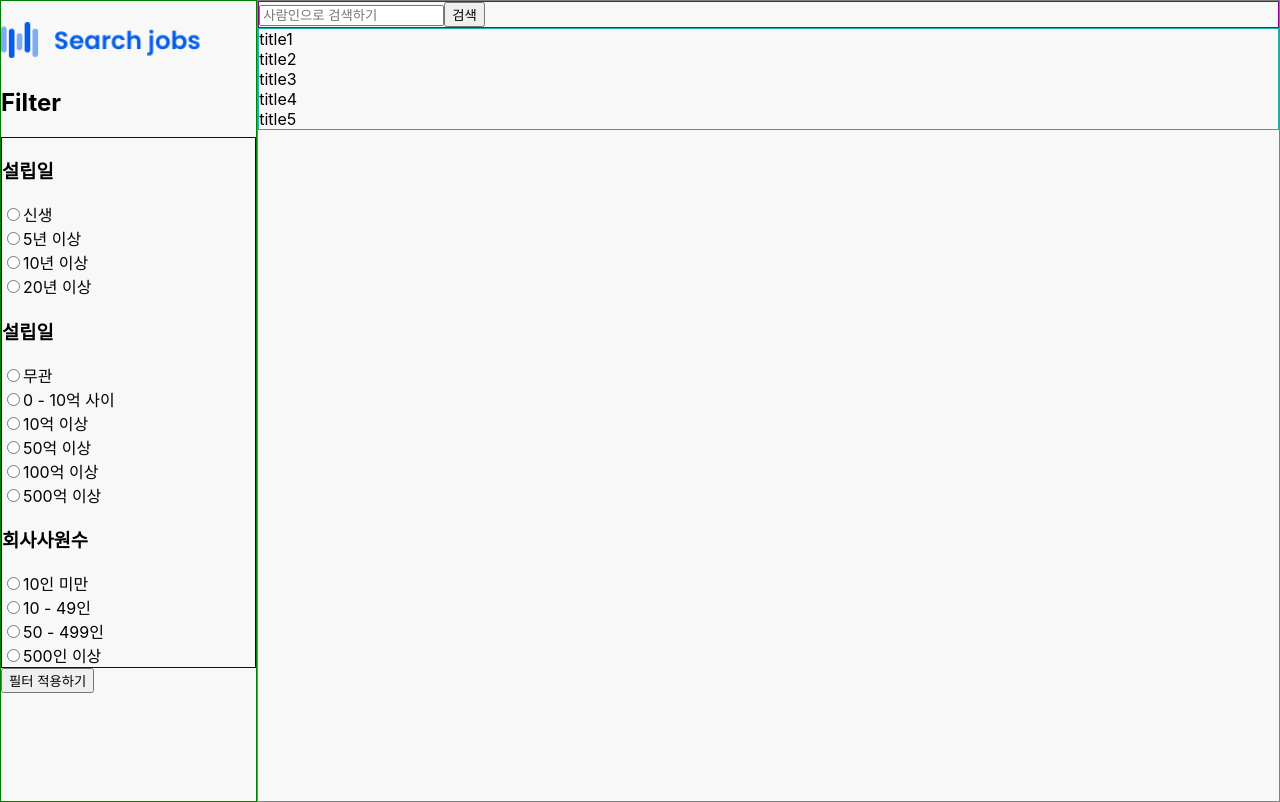
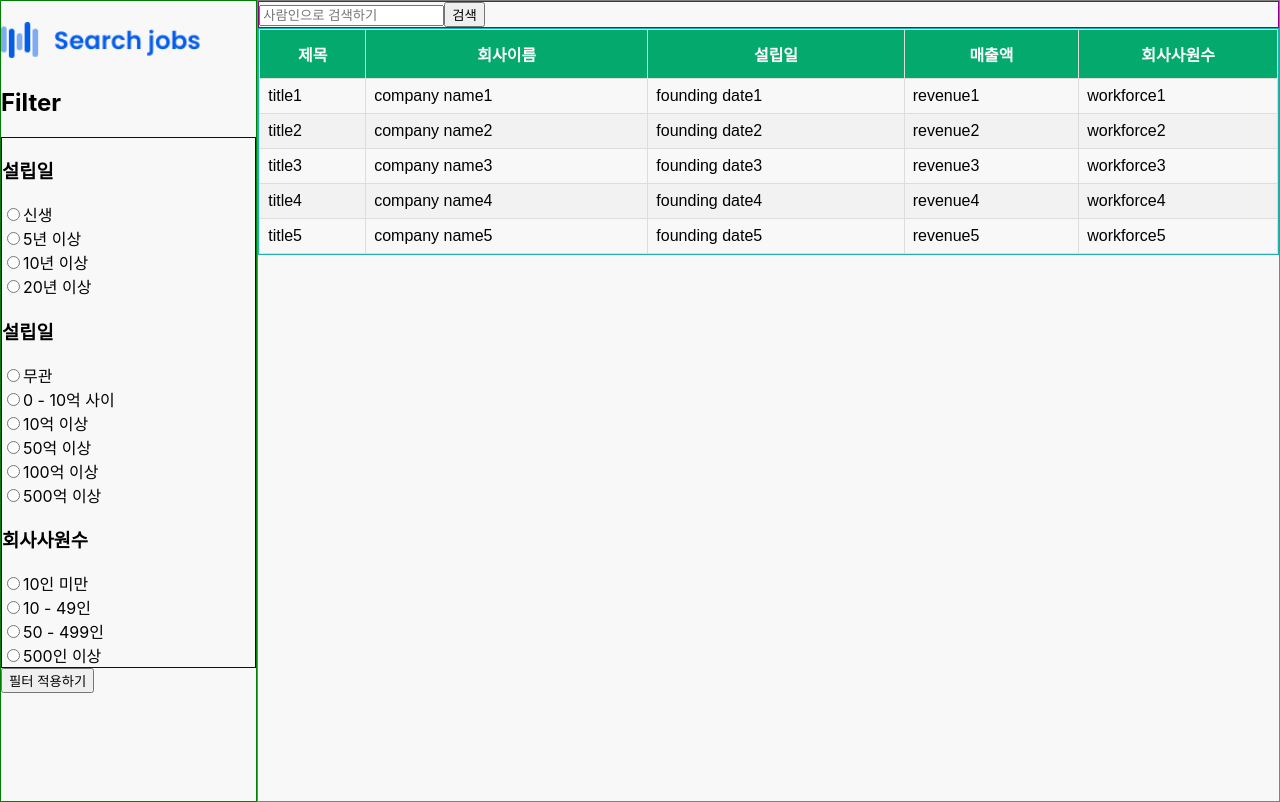
Before and after one commit to hyeonahc/job-search, a React (Create React App) app in the folder front/: page / in a window 1280 px wide. Built offline with nearby package versions, Linux system fonts and the light colour scheme.

Commit message:
create table and render data

```diff
--- a/front/package.json
+++ b/front/package.json
@@ -9,7 +9,8 @@
     "react": "^17.0.2",
     "react-dom": "^17.0.2",
     "react-scripts": "5.0.0",
-    "sass": "^1.45.1",
+    "react-table": "^7.7.0",
+    "sass": "^1.45.2",
     "web-vitals": "^2.1.2"
   },
   "scripts": {
--- a/front/src/App.js
+++ b/front/src/App.js
@@ -7,9 +7,9 @@ function App() {
   return (
     <div className="app">
       <Dashboard>
-        <Filter></Filter>
-        <Search></Search>
-        <Result></Result>
+        <Filter />
+        <Search />
+        <Result />
       </Dashboard>
     </div>
   );
--- /dev/null
+++ b/front/src/components/Columns.js
@@ -0,0 +1,22 @@
+export const Columns = [
+  {
+    Header: '제목',
+    accessor: 'title',
+  },
+  {
+    Header: '회사이름',
+    accessor: 'companyName',
+  },
+  {
+    Header: '설립일',
+    accessor: 'foundingDate',
+  },
+  {
+    Header: '매출액',
+    accessor: 'revenue',
+  },
+  {
+    Header: '회사사원수',
+    accessor: 'workforce',
+  },
+];
--- a/front/src/components/Dashboard.js
+++ b/front/src/components/Dashboard.js
@@ -7,10 +7,10 @@ import Result from './Result';
 const Dashboard = () => {
   return (
     <div className="dashboard">
-      <Filter></Filter>
+      <Filter />
       <div className="content">
-        <Search></Search>
-        <Result></Result>
+        <Search />
+        <Result />
       </div>
     </div>
   );
--- a/front/src/components/Result.js
+++ b/front/src/components/Result.js
@@ -1,13 +1,15 @@
 import React from 'react';
 import './Result.scss';
-import saramin from '../saramin.json';
+// import Saramin from '../saramin.json';
+import Table from './Table';
 
 const Result = () => {
   return (
     <div className="result">
-      {saramin.map((val, key) => {
+      {/* {Saramin.map((val, key) => {
         return <div>{val.title}</div>;
-      })}
+      })} */}
+      <Table />
     </div>
   );
 };
--- /dev/null
+++ b/front/src/components/Table.js
@@ -0,0 +1,46 @@
+import React, { useMemo } from 'react';
+import './Table.scss';
+import { useTable } from 'react-table';
+import Saramin from '../saramin.json';
+import { Columns } from './Columns';
+
+const Table = () => {
+  const columns = useMemo(() => Columns, []);
+  const data = useMemo(() => Saramin, []);
+
+  const tableInstance = useTable({
+    columns: columns,
+    data: data,
+  });
+
+  const { getTableProps, getTableBodyProps, headerGroups, rows, prepareRow } =
+    tableInstance;
+
+  return (
+    <table {...getTableProps()}>
+      <thead>
+        {headerGroups.map(headerGroup => (
+          <tr {...headerGroup.getHeaderGroupProps()}>
+            {headerGroup.headers.map(column => (
+              <th {...column.getHeaderProps()}>{column.render('Header')}</th>
+            ))}
+          </tr>
+        ))}
+      </thead>
+      <tbody {...getTableBodyProps()}>
+        {rows.map(row => {
+          prepareRow(row);
+          return (
+            <tr {...row.getRowProps()}>
+              {row.cells.map(cell => {
+                return <td {...cell.getCellProps()}>{cell.render('Cell')}</td>;
+              })}
+            </tr>
+          );
+        })}
+      </tbody>
+    </table>
+  );
+};
+
+export default Table;
--- /dev/null
+++ b/front/src/components/Table.scss
@@ -0,0 +1,27 @@
+table {
+  font-family: Arial, Helvetica, sans-serif;
+  border-collapse: collapse;
+  width: 100%;
+}
+
+table td,
+table th {
+  border: 1px solid #ddd;
+  padding: 8px;
+}
+
+table tr:nth-child(even) {
+  background-color: #f2f2f2;
+}
+
+table tr:hover {
+  background-color: #ddd;
+}
+
+table th {
+  padding-top: 12px;
+  padding-bottom: 12px;
+  text-align: center;
+  background-color: #04aa6d;
+  color: white;
+}
```
Also changed, not shown: 1 other file (tests, documents, lock files or other folders).
